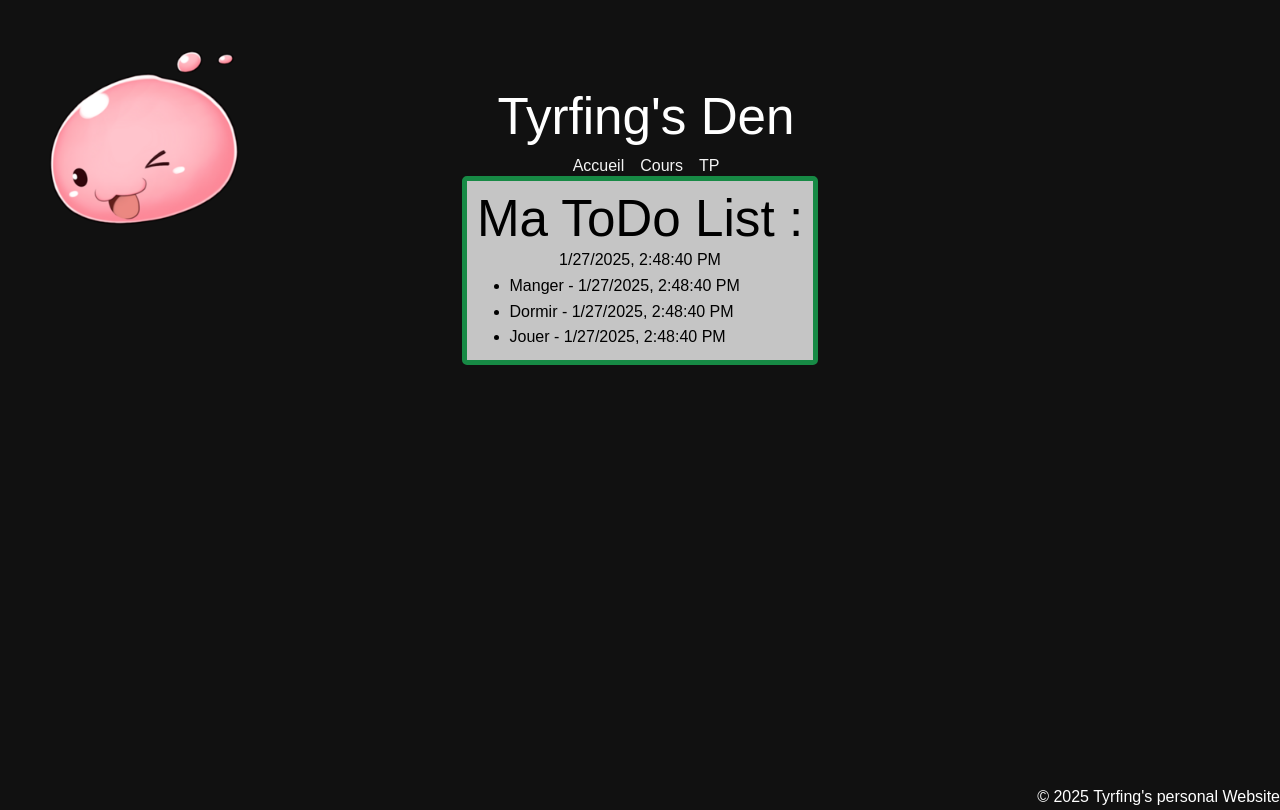
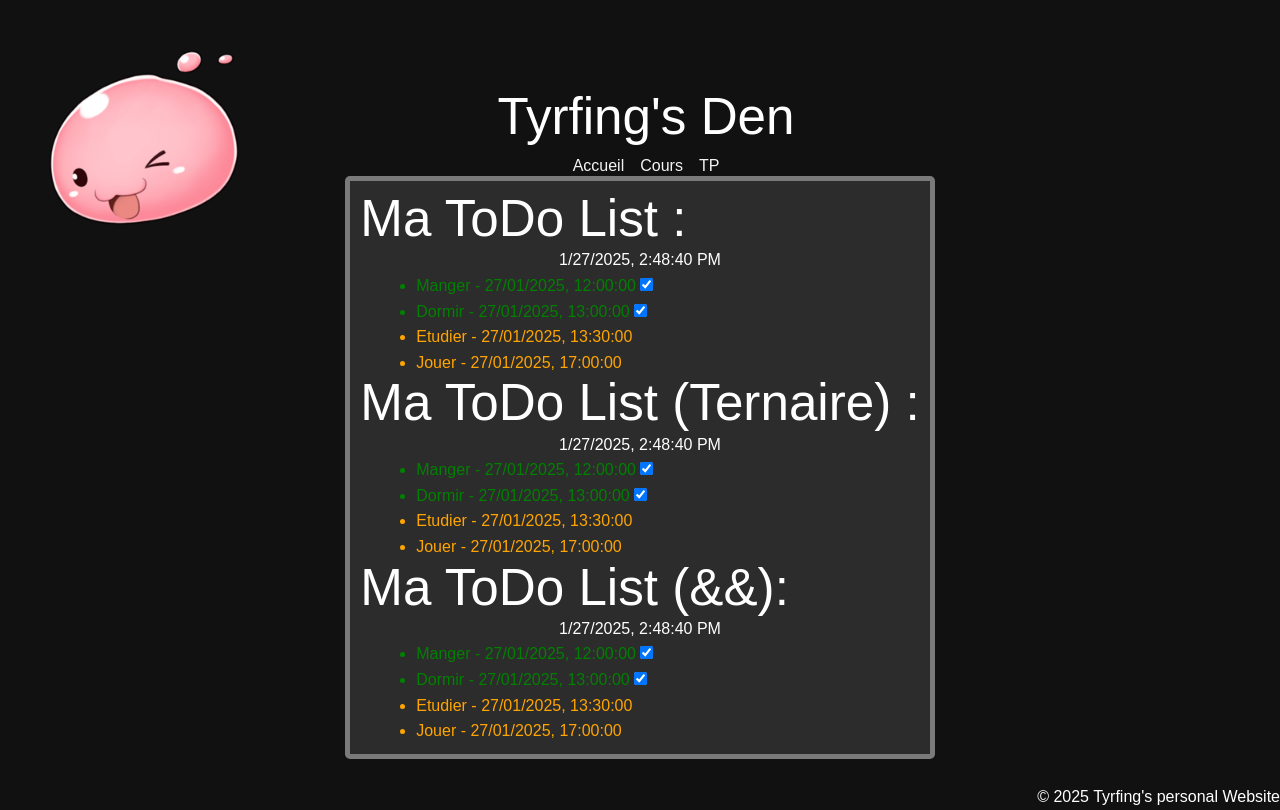
Before and after one commit to xsium/React, a React (Vite) app: page / in a window 1280 px wide. Built offline with nearby package versions, Linux system fonts and the light colour scheme.

Commit message:
fin TP todoList

```diff
--- a/src/App.css
+++ b/src/App.css
@@ -55,14 +55,20 @@ button:focus-visible {
 }
 
 .todolist{
-  background-color: #c5c5c5;
+  background-color: #2c2c2c;
   border-radius: 5px;
-  border: 5px solid rgb(23, 138, 69);
-  color: black;
+  border: 5px solid rgb(122, 122, 122);
+  color: rgb(255, 255, 255);
   padding: 10px;
 }
 .todolist li{
   margin-left: 10%;
   list-style:disc;
 }
+.green{
+  color: green;
+}
+.orange{
+  color: orange;
+}
 /*------------ section css end ------------*/
--- a/src/App.jsx
+++ b/src/App.jsx
@@ -2,11 +2,36 @@ import React from 'react'
 import './App.css'
 //import Card from './Card.jsx'
 
+const Todos = [
+  { task: 'Manger', date: '27/01/2025, 12:00:00', task_check: true },
+  { task: 'Dormir', date: '27/01/2025, 13:00:00', task_check: true },
+  { task: 'Etudier', date: '27/01/2025, 13:30:00', task_check: false },
+  { task: 'Jouer', date: '27/01/2025, 17:00:00', task_check: false },
+];
 
-function Todo({ task, date }){
-  return (
-    <li>
+function Todo({ task, date, task_check }){
+    if(task_check){
+      return(
+        <li className='green'>
+        {task} - {date} <input type="checkbox" defaultChecked />
+        </li>
+      )
+    }
+  return(
+    <li className='orange'>
       {task} - {date}
+    </li>
+  );
+}
+
+function TodoTer({ task, date, task_check }){
+    return( task_check ? <li className='green'> {task} - {date} <input type="checkbox" defaultChecked /></li> : <li className='orange'> {task} - {date} </li> );
+}
+function TodoAnd({ task, date, task_check }){
+
+    return(
+    <li className={task_check ?'green':'orange'}>
+    {task} - {date} {task_check>0 && <input type="checkbox" defaultChecked />}
     </li>
   );
 }
@@ -18,9 +43,23 @@ function Article(){
       <h1>Ma ToDo List :</h1>
       <h2>{currentDate}</h2>
       <ul>
-        <Todo task="Manger" date={currentDate} />
-        <Todo task="Dormir" date={currentDate} />
-        <Todo task="Jouer" date={currentDate} />
+      {Todos.map((todo, index) => (
+          <Todo key={index} task={todo.task} date={todo.date} task_check={todo.task_check} />
+      ))}
+      </ul>
+      <h1>Ma ToDo List (Ternaire) :</h1>
+      <h2>{currentDate}</h2>
+      <ul>
+      {Todos.map((todo, index) => (
+          <TodoTer key={index} task={todo.task} date={todo.date} task_check={todo.task_check} />
+      ))}
+      </ul>
+      <h1>Ma ToDo List (&&):</h1>
+      <h2>{currentDate}</h2>
+      <ul>
+      {Todos.map((todo, index) => (
+          <TodoAnd key={index} task={todo.task} date={todo.date} task_check={todo.task_check} />
+      ))}
       </ul>
     </article>
   );
```
